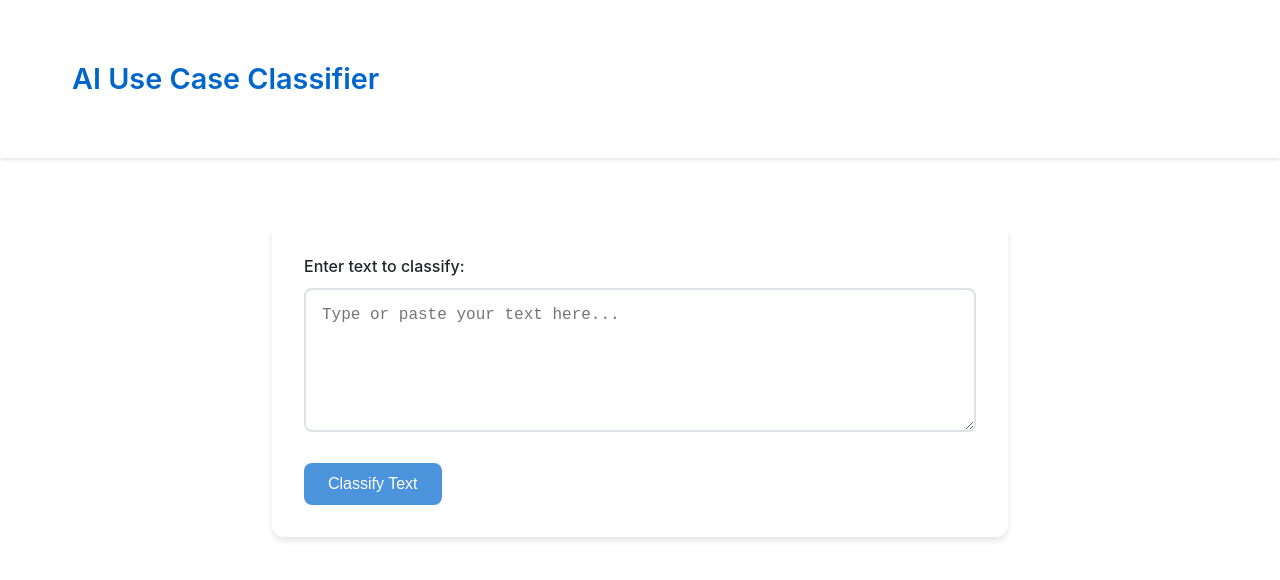
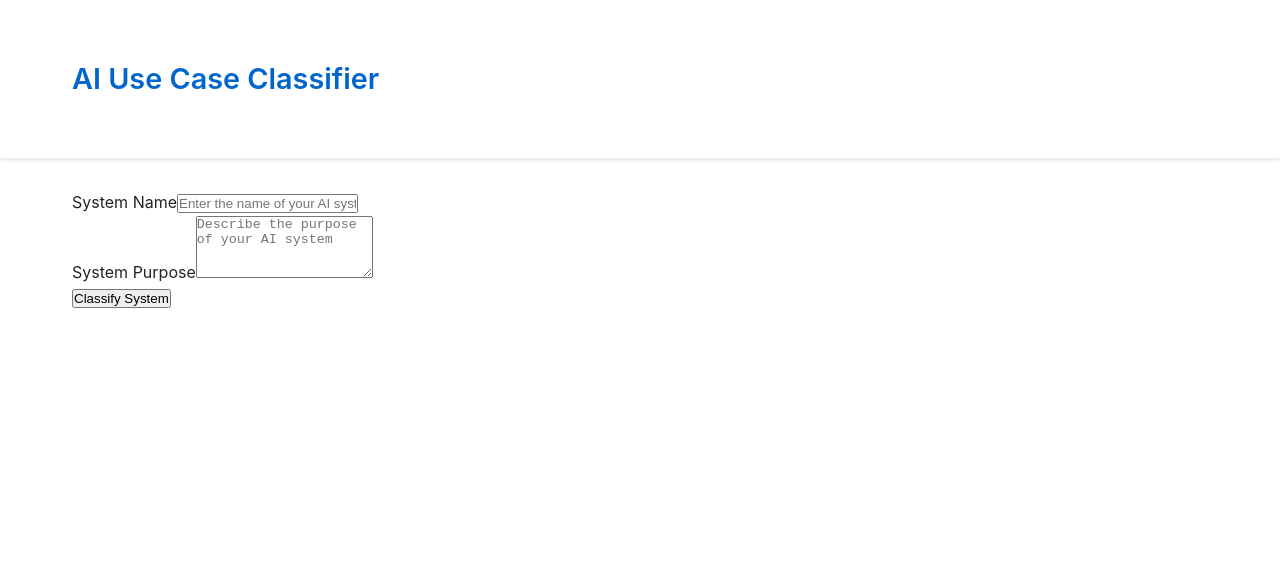
Before and after one commit to baekbyte/AI-Risk-Auditor, a React (Create React App) app in the folder frontend/: page / in a window 1280 px wide. Shown: the top 580 px of the page. Built offline with nearby package versions, Linux system fonts and the light colour scheme.

Commit message:
Creating form component of frontend

```diff
--- a/frontend/src/App.tsx
+++ b/frontend/src/App.tsx
@@ -1,14 +1,14 @@
 import React from 'react';
 import Header from './components/Header';
-import Classifier from './components/Classifier';
+import ClassificationForm from './components/ClassificationForm';
 import './styles/global.css';
 
 function App() {
   return (
     <div className="App">
       <Header />
-      <main>
-        <Classifier />
+      <main className="container mx-auto px-4 py-8">
+        <ClassificationForm />
       </main>
     </div>
   );
--- /dev/null
+++ b/frontend/src/components/ClassificationForm.tsx
@@ -0,0 +1,116 @@
+import React, { useState } from 'react';
+import { classificationService, ClassificationRequest, ClassificationResponse } from '../services/api';
+
+const ClassificationForm: React.FC = () => {
+    const [formData, setFormData] = useState<ClassificationRequest>({
+        systemName: '',
+        systemPurpose: ''
+    });
+    const [isLoading, setIsLoading] = useState(false);
+    const [error, setError] = useState<string | null>(null);
+    const [result, setResult] = useState<ClassificationResponse | null>(null);
+
+    const handleInputChange = (e: React.ChangeEvent<HTMLInputElement | HTMLTextAreaElement>) => {
+        const { name, value } = e.target;
+        setFormData(prev => ({
+            ...prev,
+            [name]: value
+        }));
+    };
+
+    const handleSubmit = async (e: React.FormEvent) => {
+        e.preventDefault();
+        setIsLoading(true);
+        setError(null);
+        setResult(null);
+
+        try {
+            const response = await classificationService.classify(formData);
+            setResult(response);
+        } catch (err) {
+            setError(err instanceof Error ? err.message : 'An error occurred during classification');
+        } finally {
+            setIsLoading(false);
+        }
+    };
+
+    return (
+        <div className="max-w-2xl mx-auto p-6">
+            <form onSubmit={handleSubmit} className="space-y-6">
+                <div>
+                    <label htmlFor="systemName" className="block text-sm font-medium text-gray-700">
+                        System Name
+                    </label>
+                    <input
+                        type="text"
+                        id="systemName"
+                        name="systemName"
+                        value={formData.systemName}
+                        onChange={handleInputChange}
+                        required
+                        className="mt-1 block w-full rounded-md border-gray-300 shadow-sm focus:border-indigo-500 focus:ring-indigo-500"
+                        placeholder="Enter the name of your AI system"
+                    />
+                </div>
+
+                <div>
+                    <label htmlFor="systemPurpose" className="block text-sm font-medium text-gray-700">
+                        System Purpose
+                    </label>
+                    <textarea
+                        id="systemPurpose"
+                        name="systemPurpose"
+                        value={formData.systemPurpose}
+                        onChange={handleInputChange}
+                        required
+                        rows={4}
+                        className="mt-1 block w-full rounded-md border-gray-300 shadow-sm focus:border-indigo-500 focus:ring-indigo-500"
+                        placeholder="Describe the purpose of your AI system"
+                    />
+                </div>
+
+                <button
+                    type="submit"
+                    disabled={isLoading}
+                    className="w-full flex justify-center py-2 px-4 border border-transparent rounded-md shadow-sm text-sm font-medium text-white bg-indigo-600 hover:bg-indigo-700 focus:outline-none focus:ring-2 focus:ring-offset-2 focus:ring-indigo-500 disabled:opacity-50"
+                >
+                    {isLoading ? 'Classifying...' : 'Classify System'}
+                </button>
+            </form>
+
+            {error && (
+                <div className="mt-4 p-4 bg-red-50 border border-red-200 rounded-md">
+                    <p className="text-sm text-red-600">{error}</p>
+                </div>
+            )}
+
+            {result && (
+                <div className="mt-6 p-6 bg-white shadow rounded-lg">
+                    <h3 className="text-lg font-medium text-gray-900 mb-4">Classification Results</h3>
+                    <div className="space-y-4">
+                        <div>
+                            <p className="text-sm font-medium text-gray-500">Risk Category</p>
+                            <p className="mt-1 text-sm text-gray-900">{result.riskCategory}</p>
+                        </div>
+                        <div>
+                            <p className="text-sm font-medium text-gray-500">Status</p>
+                            <p className="mt-1 text-sm text-gray-900">
+                                {result.isProhibited ? 'Prohibited' : 'Allowed'}
+                            </p>
+                        </div>
+                        <div>
+                            <p className="text-sm font-medium text-gray-500">Recommendations</p>
+                            <ul className="mt-1 list-disc list-inside text-sm text-gray-900">
+                                {result.recommendations.map((rec, index) => (
+                                    <li key={index}>{rec}</li>
+                                ))}
+                            </ul>
+                        </div>
+                    </div>
+                </div>
+            )}
+        </div>
+    );
+};
+
+export default ClassificationForm;
```
